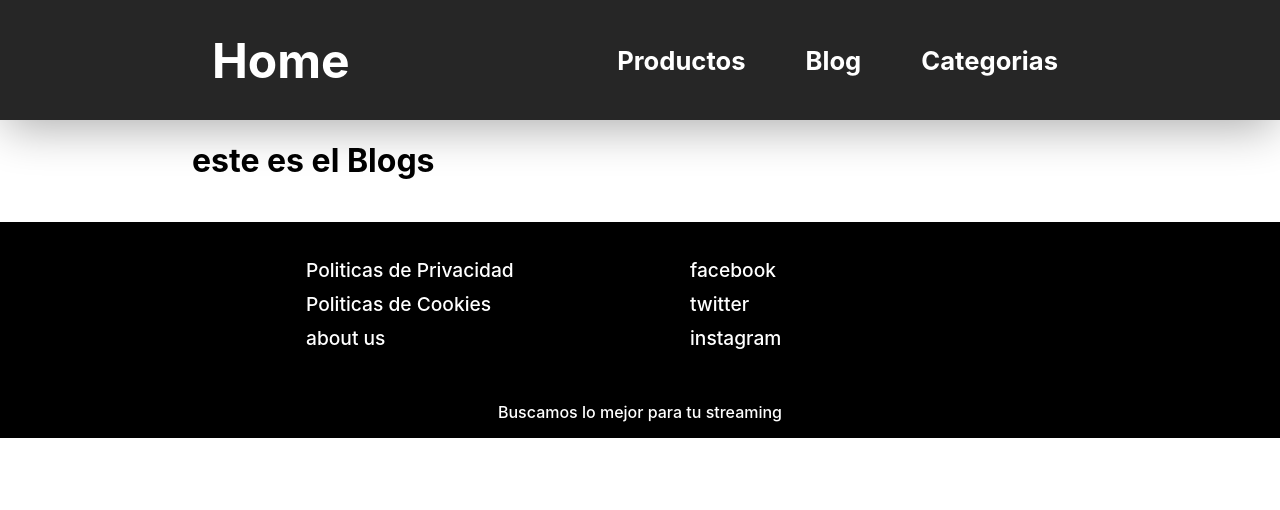
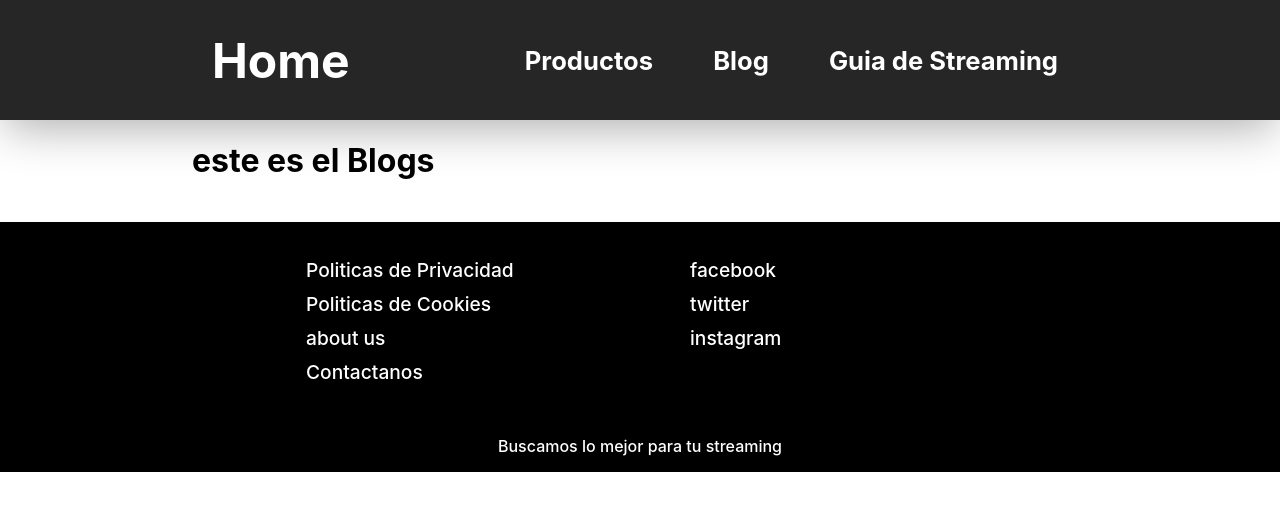
Before and after one commit to todoparaelstreaming/todoparaelstreaming, a React (Create React App) app: page /blogs-y-tutoriales in a window 1280 px wide. Shown: the top 510 px of the page. Built offline with nearby package versions, Linux system fonts and the light colour scheme.

Commit message:
se editaron el footer y el nav para que corespondan con las rutas nuevas

```diff
--- a/src/components/Footer.js
+++ b/src/components/Footer.js
@@ -22,6 +22,11 @@ function Footer() {
                             <li>
                                 <Link to="/about-us">
                                     about us
+                                </Link>
+                            </li>
+                            <li>
+                                <Link to="/contact-us">
+                                    Contactanos
                                 </Link>
                             </li>
                         </ul>
--- a/src/components/NavBar.js
+++ b/src/components/NavBar.js
@@ -25,7 +25,7 @@ function NavBar() {
                             <p>Blog</p>
                         </Link>
                         <Link to="/guia-completa-para-hacer-streaming-gamer-2020">
-                            <p>Categorias</p>
+                            <p>Guia de Streaming</p>
                         </Link>
                     </div>
                 </nav>
```
